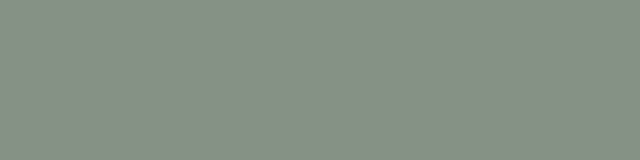
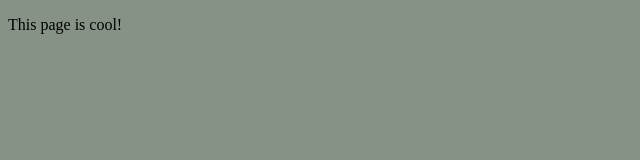
Before and after one commit to medsil/static-resume-page, a plain HTML site: page index.html in a window 1280 px wide. Shown: the whole page, without its empty margins (0-640 px from the left). Drawn offline with Linux system fonts and the light colour scheme.

Commit message:
second change to index

```diff
--- a/index.html
+++ b/index.html
@@ -14,7 +14,7 @@
   <body>
 
     <div>
-
+        <p>This page is cool!</p>
     </div>
 
 
```
